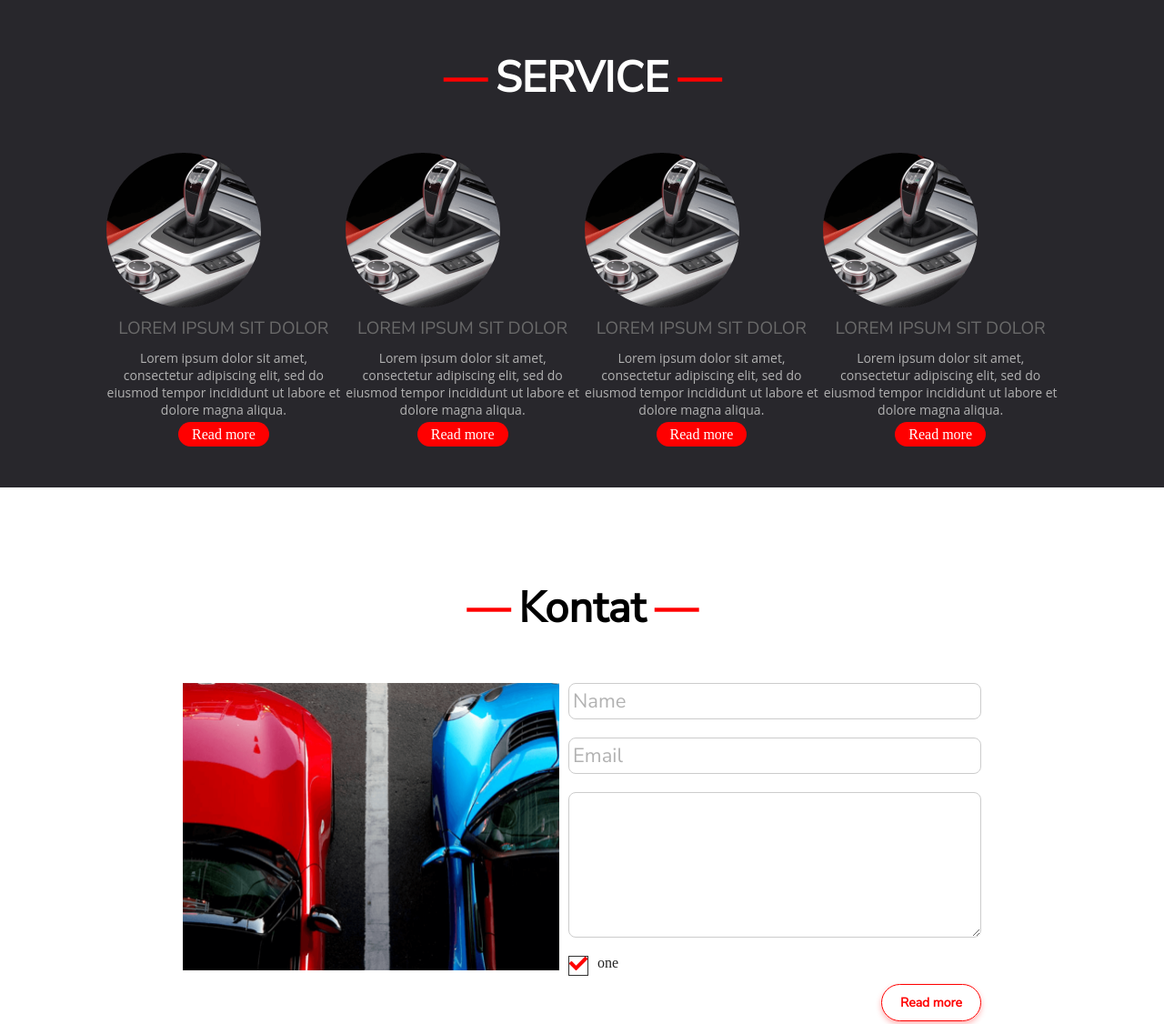
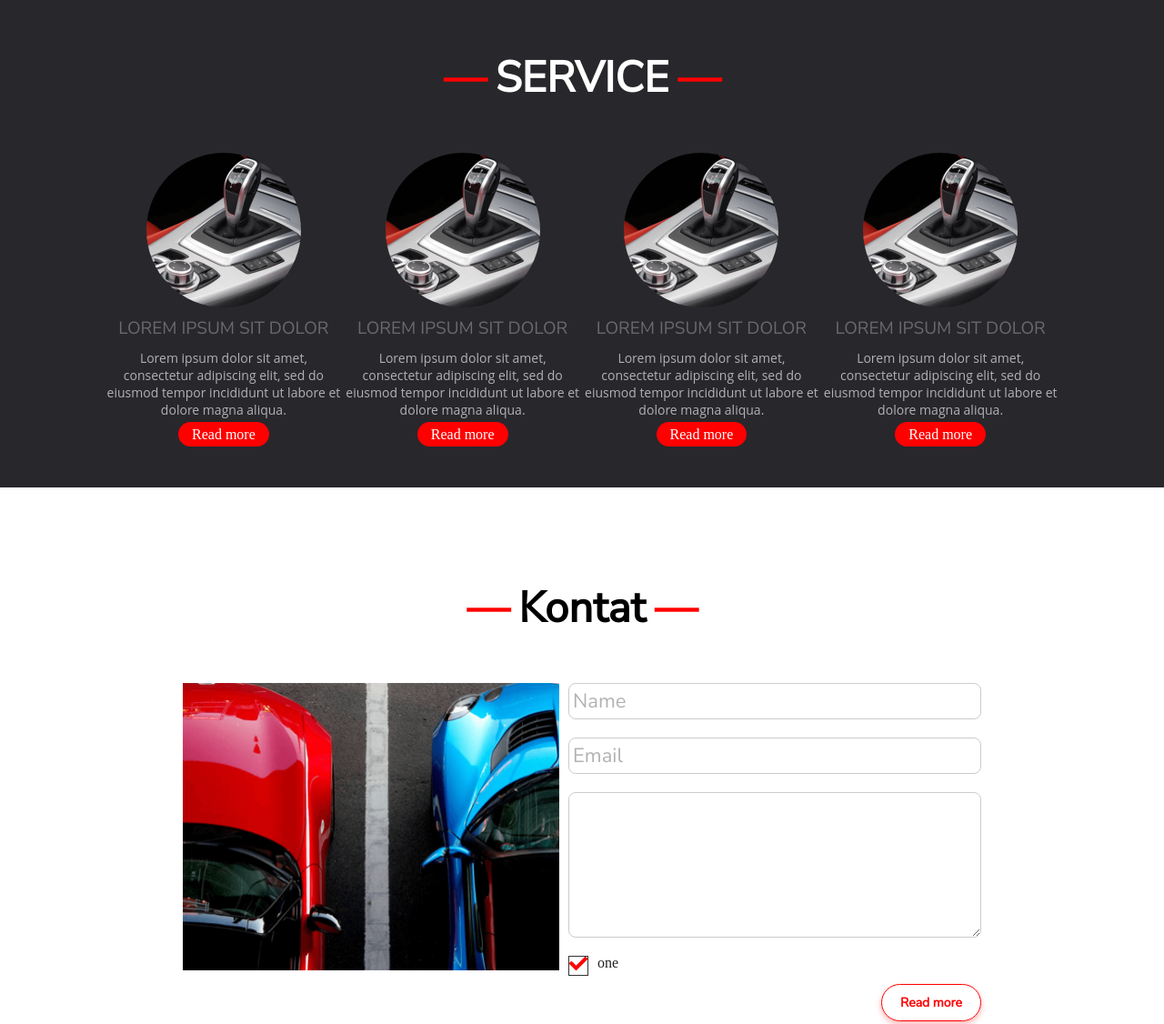
Before and after one commit to alicjadubai/Car_Sharing, a plain HTML site: page index.html in a window 1280 px wide. Shown: the part 1572-2698 px from the top of the page at 91% size. Drawn offline with Linux system fonts and the light colour scheme.

Commit message:
Poprawione

```diff
--- a/css/style.css
+++ b/css/style.css
@@ -278,6 +278,8 @@ section.service {
 .service-article img {
     width: 170px;
     height: 170px;
+    display: flex;
+    align-self: center;
 }
 
 .service-article {
@@ -307,7 +309,8 @@ section.service {
 .kontakt div.container {
     display: flex;
     flex-direction: row;
-    gap: 10px
+    gap: 10px;
+    align-items: flex-start;
 }
 
 /* form */
@@ -322,7 +325,7 @@ form {
 }
 
 .container img {
-    align-self: flex-start;
+    /* align-self: flex-start; */
 }
 
 input,
@@ -393,6 +396,8 @@ span.checkmark {
     align-self: flex-end;
 }
 
+
+
 .label-container {
     display: flex;
     gap: 10px;
```
